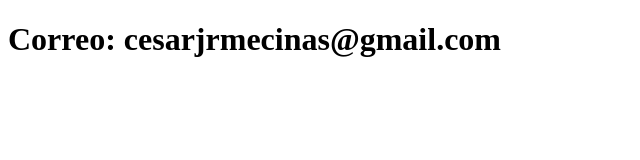
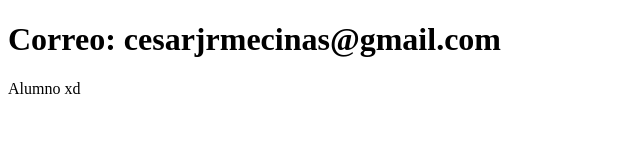
Before and after one commit to Piga962/sistema, a plain HTML site: page contacto.html in a window 1280 px wide. Shown: the full height of the page, 0-640 px from the left. Drawn offline with Linux system fonts and the light colour scheme.

Commit message:
Actualiza el contacto

```diff
--- a/contacto.html
+++ b/contacto.html
@@ -4,8 +4,9 @@
     <meta charset="UTF-8">
     <meta name="viewport" content="width=device-width, initial-scale=1.0">
     <title>Contacto</title>
-    <h1>Correo: cesarjrmecinas@gmail.com</h1>
 </head>
 <body>
+    <h1>Correo: cesarjrmecinas@gmail.com</h1>
+    <p>Alumno xd</p>
 </body>
 </html>
```
